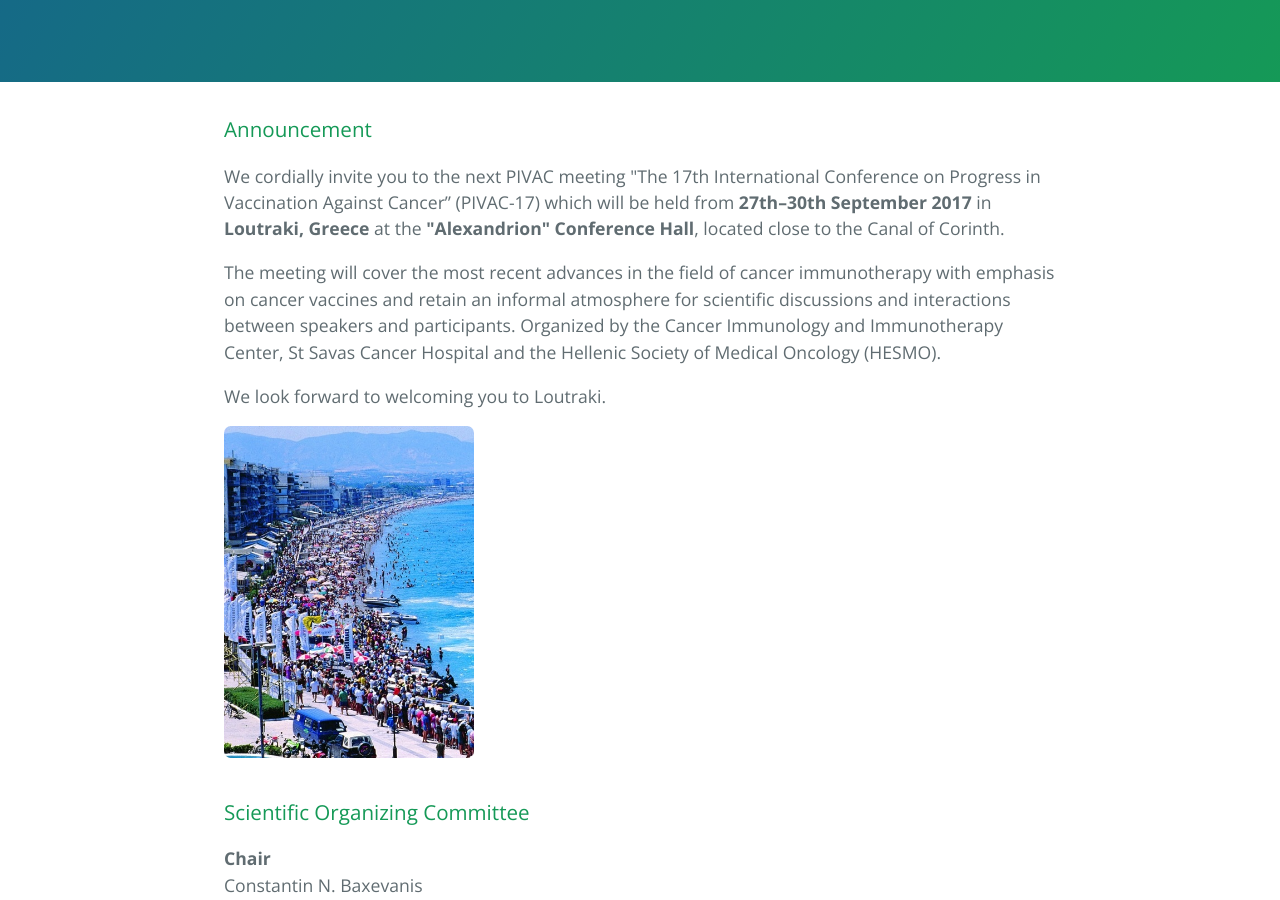
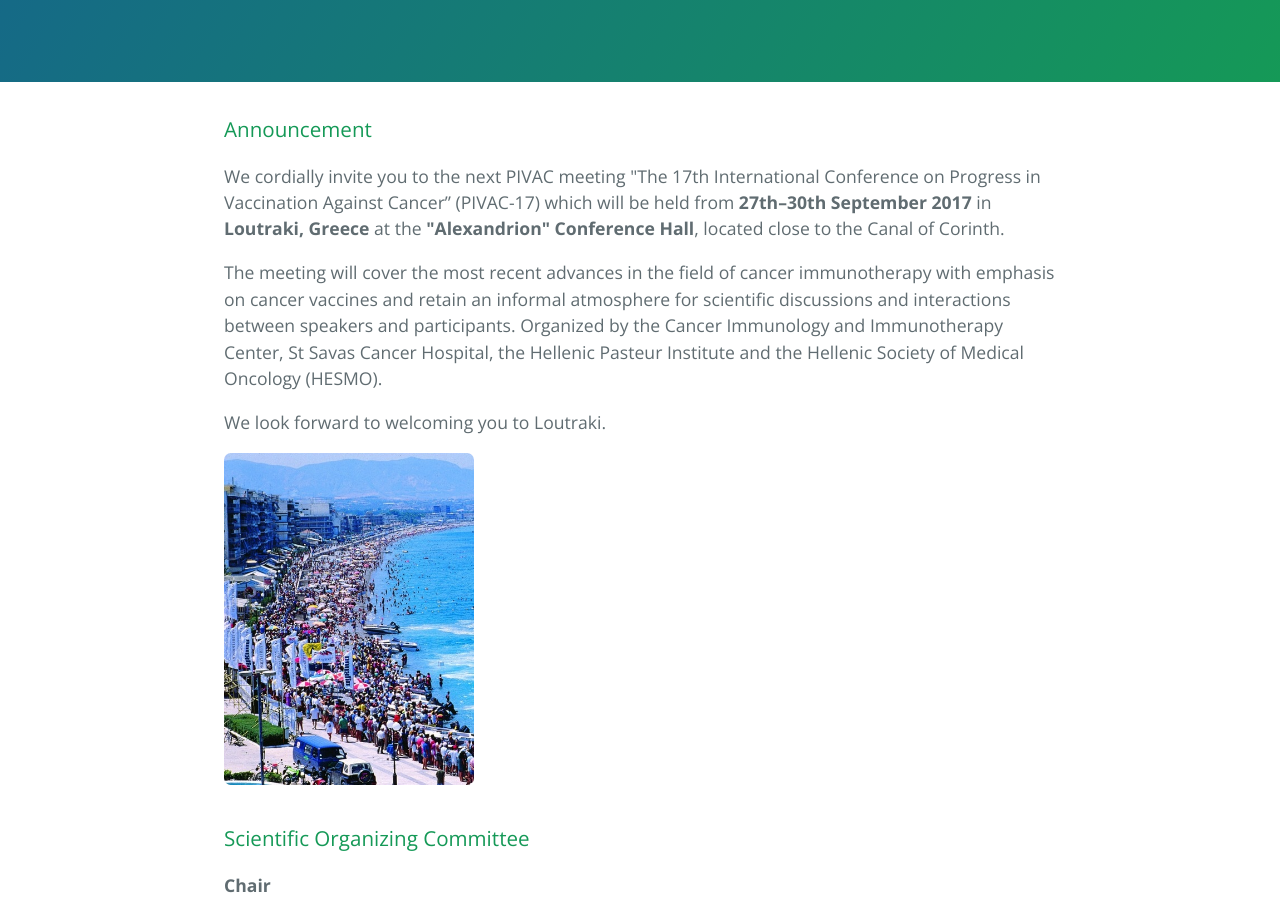
Before and after one commit to moodmosaic/pivac17, a Jekyll site: the page index.html, which Jekyll copies as it is, in a window 1280 px wide and 900 px high, scrolled down 898 px. Built offline with Jekyll 4.4.1, drawn with Linux system fonts in a browser that asks for light colours.

Commit message:
Add Hellenic Pasteur Institute in Announcement.

```diff
--- a/index.html
+++ b/index.html
@@ -30,7 +30,7 @@
 <a id="announcement" class="anchor" href="#announcement" aria-hidden="true"><span aria-hidden="true" class="octicon octicon-link"></span></a>Announcement</h3>
 
 <p>We cordially invite you to the next PIVAC meeting "The 17th International Conference on Progress in Vaccination Against Cancer” (PIVAC-17) which will be held from <b>27th–30th September 2017</b> in <b>Loutraki, Greece</b> at the <b>"Alexandrion" Conference Hall</b>, located close to the Canal of Corinth.</p>
-<p>The meeting will cover the most recent advances in the field of cancer immunotherapy with emphasis on cancer vaccines and retain an informal atmosphere for scientific discussions and interactions between speakers and participants. Organized by the Cancer Immunology and Immunotherapy Center, St Savas Cancer Hospital and the Hellenic Society of Medical Oncology (HESMO).</p>
+<p>The meeting will cover the most recent advances in the field of cancer immunotherapy with emphasis on cancer vaccines and retain an informal atmosphere for scientific discussions and interactions between speakers and participants. Organized by the Cancer Immunology and Immunotherapy Center, St Savas Cancer Hospital, the Hellenic Pasteur Institute and the Hellenic Society of Medical Oncology (HESMO).</p>
 
 <p>We look forward to welcoming you to Loutraki.</p>
 <img src="img/loutraki.jpg" alt="Loutraki" width="30%" style="border-radius: 7px">
```
